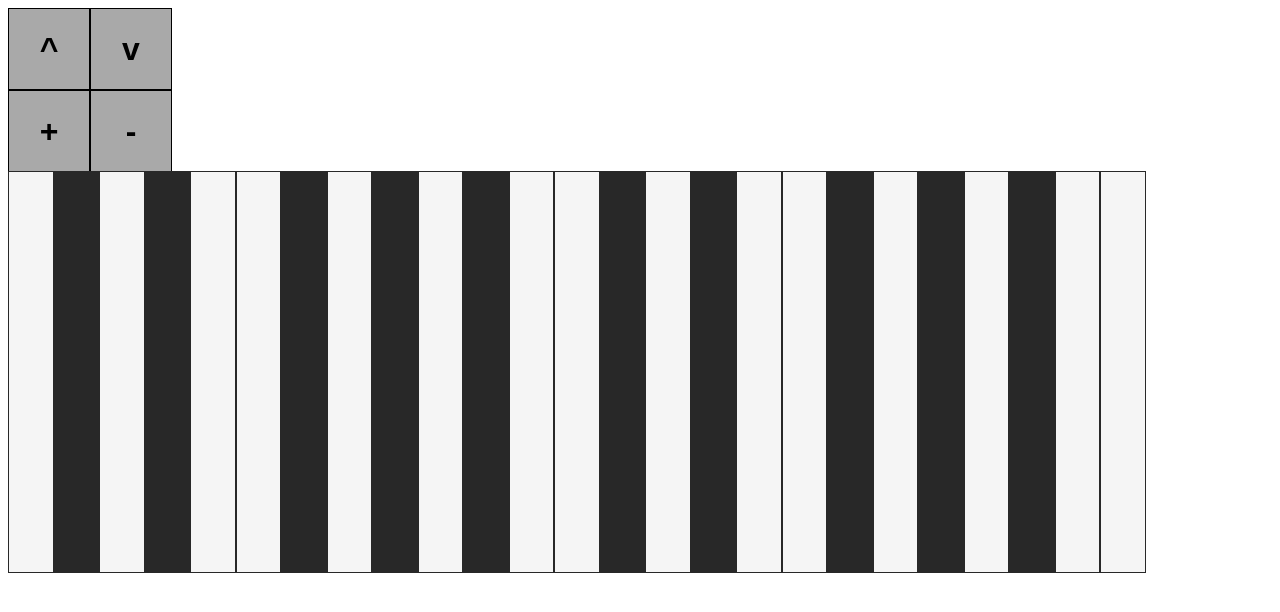
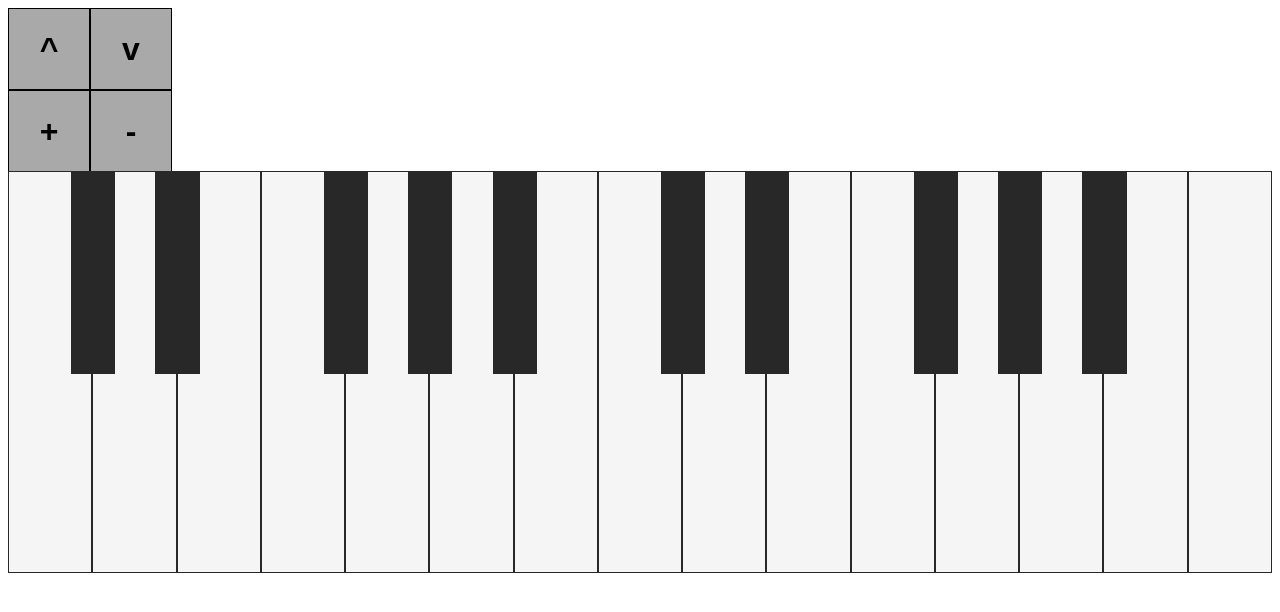
Before and after one commit to foundling/nullwerk, a Vue app: page / in a window 1280 px wide. Shown: the top 612 px of the page. Built offline with nearby package versions, Linux system fonts and the light colour scheme.

Commit message:
add equation to compute spacing for black keys in keyboard

```diff
--- a/index.html
+++ b/index.html
@@ -6,6 +6,5 @@
   </head>
   <body>
     <div id="app"></div>
-    <!-- built files will be auto injected -->
   </body>
 </html>
--- a/src/components/Key.vue
+++ b/src/components/Key.vue
@@ -1,22 +1,30 @@
 <template>
+
     <div
         v-on:mousedown="startNote(index)"
         v-on:mouseup="stopNote(index)"
-        v-bind:class="{ 'black-key': isBlackKey }"
+        v-bind:class="{ 'black-key': isBlackKey, 'white-key': !isBlackKey }"
+        v-bind:style="{ left: isBlackKey ? offset : null}"
         class="key">
     </div>
+
 </template>
 
 <style>
     .key {
         height: 400px;
-        width: 5%;
         border: 1px solid rgb(40,40,40);
     }
     .black-key {
+        position: absolute;
+        top: 0px;
+        width: calc(100% / 30);
+        height: 50%;
         background: rgb(40,40,40);
     }
     .white-key {
+        width: 8%;
+        width: calc(100% / 15);
         background: whitesmoke;
     }
 </style>
@@ -25,10 +33,37 @@
     import store from '../store';
 
     export default {
+        data: function() {
+            /*
+             blackKeys: [
+                    1, 3,
+                    6, 8, 10,
+                    13,15,
+                    18, 20, 22,
+                ]
+                */
+                return {
+                    keyWidthPercent: {
+                        white: 100/15,
+                        black: (100/15) / 2
+                    }
+                };
+
+        },
         props: ['index', 'blackKeys'],
         computed: {
             isBlackKey: function() {
                 return this.blackKeys.includes(this.index);
+                console.log(this);
+            },
+            offset: function() {
+                let whiteKeysToTheLeft = [ ...Array(this.index).keys() ]
+                    .filter(keyIndex => !this.blackKeys.includes(keyIndex))
+                    .length;
+
+                let offset = whiteKeysToTheLeft * this.keyWidthPercent.white - (this.keyWidthPercent.black / 2) ;
+                console.log(this.index, whiteKeysToTheLeft, offset + '%');
+                return offset + '%';
             }
         },
         methods: {
--- a/src/components/Keyboard.vue
+++ b/src/components/Keyboard.vue
@@ -10,11 +10,12 @@
 <style>
     .keyboard {
         height: 400px;
-        width: 90%;
+        width: 100%;
         background: whitesmoke;
         display: flex;
         align-items: center;
         justify-items: center;
+        position: relative;
     }
 </style>
 
--- a/src/store/index.js
+++ b/src/store/index.js
@@ -1,12 +1,16 @@
 import Vue from 'vue';
 import Vuex from 'vuex';
 import soundEngine from '../services/soundengine';
+
 Vue.use(Vuex);
 
 const state = {
     soundEngine: soundEngine,
     masterVolume: 5,
     octave: 0
+};
+
+const actions = {
 };
 
 const mutations = {
```
Also changed, not shown: src/components/Knob.vue (added, +18 -0 lines), 1 other file (tests, documents, lock files or other folders).
